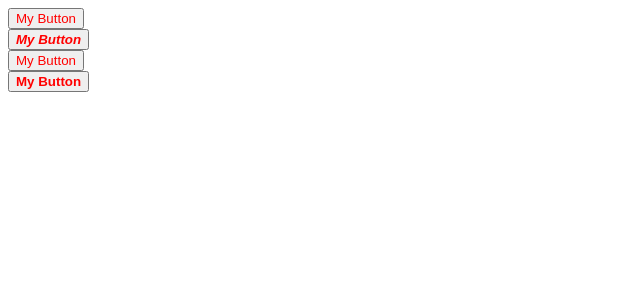
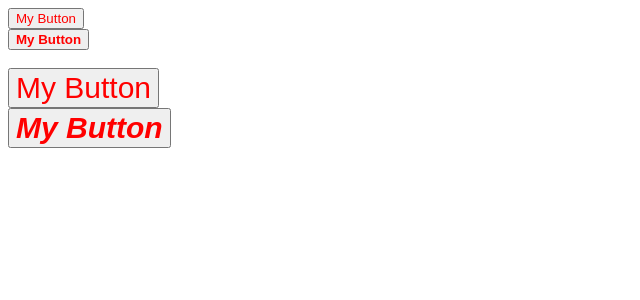
Before and after one commit to kothagundla1/angular2-funda, an Angular app in the folder kudvenkat/: page / in a window 1280 px wide. Shown: the top 300 px of the page, without its empty margins (0-640 px from the left). Built offline with nearby package versions, Linux system fonts and the light colour scheme.

Commit message:
used the ngStyle

```diff
--- a/kudvenkat/src/app/app.component.html
+++ b/kudvenkat/src/app/app.component.html
@@ -1,7 +1,15 @@
-<button class="colorClass">My Button</button>
+<button style="color:red">My Button</button>
 <br>
-<button class="colorClass" [class]="classesToApply">My Button</button>
+<button style='color:red'
+        [style.font-weight]="isBold ? 'bold' : 'normal'">My Button
+</button>
+
+<br>  <br>
+
+<button style='color:red'
+        [style.font-size.px]="fontSize">My Button
+</button>
+
 <br>
-<button class='colorClass' [class.boldClass]='!applyBoldClass'>My Button</button>
-<br>
-<button [ngClass]="addClasses()" >My Button</button>
+
+<button style='color:red' [ngStyle]="addStyles()">My Button</button>
--- a/kudvenkat/src/app/app.component.ts
+++ b/kudvenkat/src/app/app.component.ts
@@ -6,16 +6,17 @@
   styleUrls: ['./app.component.css']
 })
 export class AppComponent {
-classesToApply: string = 'italicsClass boldClass';
-  applyBoldClass: boolean = true;
-  applyColorClass: boolean = true;
-  addClasses(){
-    let classes = {
-      boldClass : this.applyBoldClass,
-      colorClass : this.applyColorClass
+  isBold: boolean = true;
+  fontSize: number = 30;
+  isItalic: boolean = true;
 
+  addStyles() {
+    let styles = {
+      'font-weight': this.isBold ? 'bold' : 'normal',
+      'font-style': this.isItalic ? 'italic' : 'normal',
+      'font-size.px': this.fontSize
     };
-    return classes;
+
+    return styles;
   }
-
 }
```
